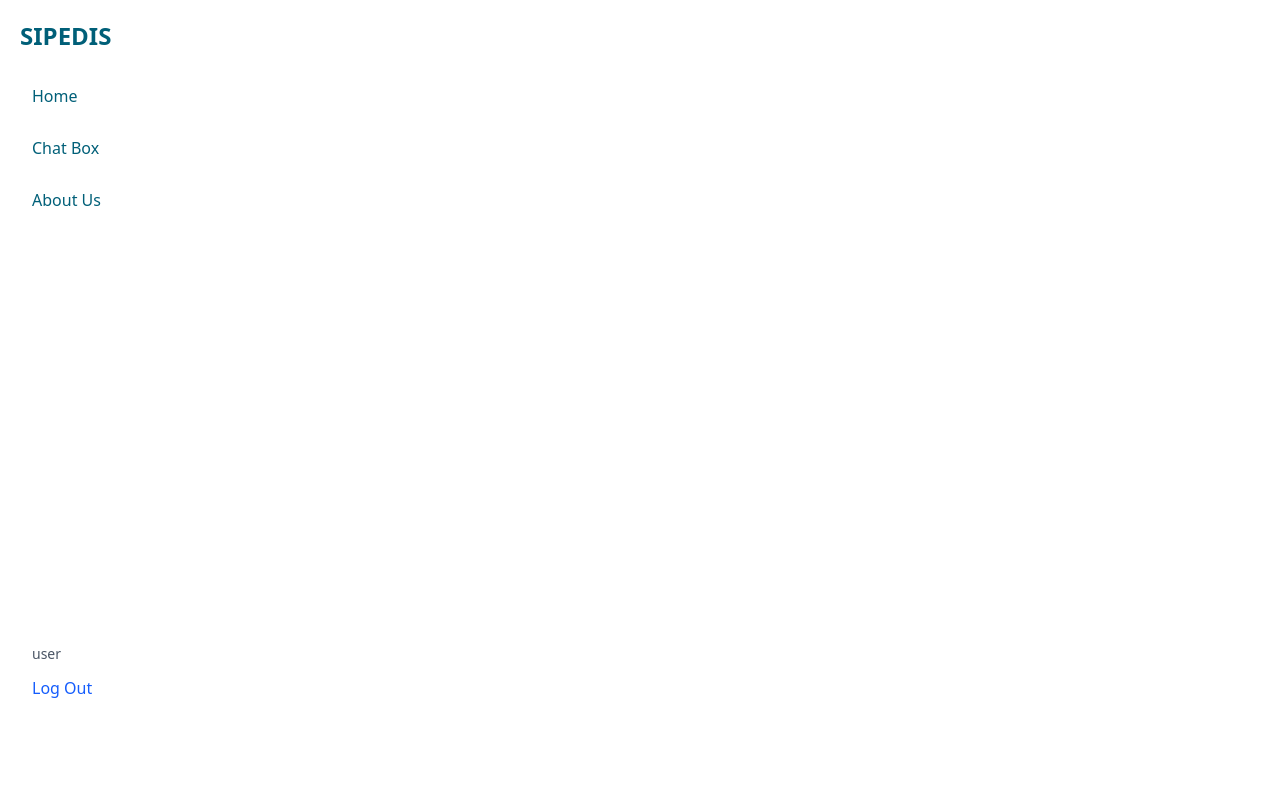
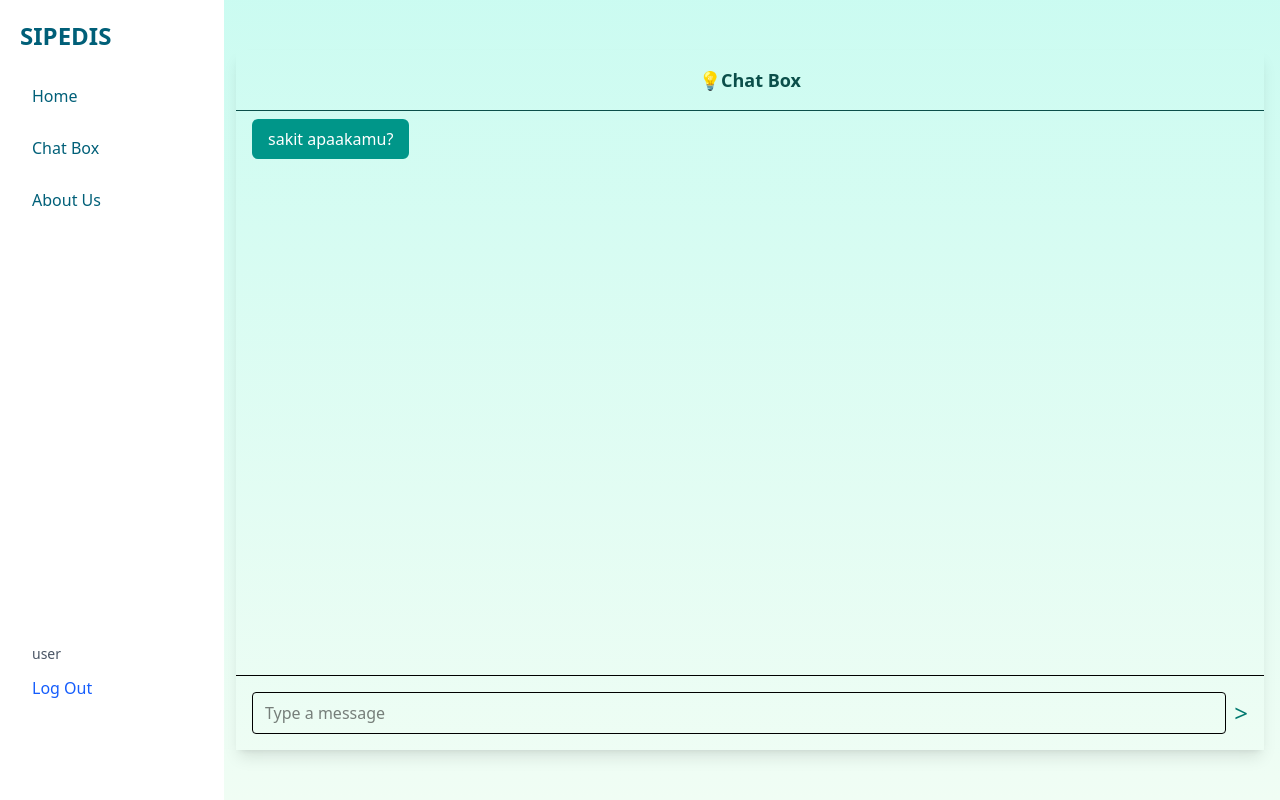
Before and after one commit to sipedis/sipedis-fe, a React (Vite) app: page /chat in a window 1280 px wide. Built offline with nearby package versions, Linux system fonts and the light colour scheme.

Commit message:
add chat component

```diff
--- /dev/null
+++ b/src/component/chatbox.tsx
@@ -0,0 +1,79 @@
+import { useState, useEffect, useRef } from "react";
+
+type Message = {
+  sender: 'user' | 'assistant';
+  text: string;
+};
+
+const ChatBox: React.FC = () => {
+  const [messages, setMessages] = useState<Message[]>([
+    { text: 'sakit apaakamu?', sender: 'assistant' },
+  ]);
+  const [input, setInput] = useState('');
+  const chatEndRef = useRef<HTMLDivElement | null>(null);
+
+  // Scroll otomatis ke bawah saat pesan baru ditambahkan
+  useEffect(() => {
+    chatEndRef.current?.scrollIntoView({ behavior: 'auto' });
+  }, [messages]);
+
+  const sendMessage = () => {
+    if (!input.trim()) return;
+    setMessages([...messages, { sender: 'user', text: input }]);
+    setInput('');
+  };
+
+  const handleKeyPress = (e: React.KeyboardEvent<HTMLInputElement>) => {
+    if (e.key === 'Enter') sendMessage();
+  };
+
+  return (
+    <div className="flex flex-col min-h-screen">
+      <div className="flex-1 bg-gradient-to-b from-teal-100 to-green-50 px-4 flex items-center">
+        {/* Container chat box */}
+        <div className="w-full h-[700px] md:ml-55 shadow-lg overflow-hidden flex flex-col">
+
+            {/* Header Chat Box */}
+            <div className="flex justify-center items-center border-b p-4 font-bold text-lg text-teal-900">💡Chat Box</div>
+
+            {/* chat area */}
+            <div className="flex-1 px-4 py-2 overflow-y-auto flex flex-col gap-3">
+            {messages.map((msg, idx) => (
+                <div
+                key={idx}
+                className={`w-fit max-w-[80%] px-4 py-2 rounded-md text-white break-words ${
+                    msg.sender === 'user'
+                    ? 'bg-teal-400 self-end text-right ml-auto'  // Chat dari user
+                    : 'bg-teal-600 self-start'                   // Chat dari asisten
+                }`}
+                >
+                {msg.text}
+                </div>
+                ))}
+                <div ref={chatEndRef} />
+            </div>
+
+            {/* Input pesan + tombol kirim */}
+            <div className="border-t p-4 flex items-center">
+            <input
+                type="text"
+                className="flex-1 border rounded px-3 py-2 focus:outline-none"
+                placeholder="Type a message"
+                value={input}
+                onChange={(e) => setInput(e.target.value)}
+                onKeyPress={handleKeyPress}
+            />
+            <button
+                onClick={sendMessage}
+                className="ml-2 text-teal-700 hover:text-teal-900 text-2xl"
+            >
+                &gt;
+            </button>
+            </div>
+        </div>
+      </div>
+    </div>
+  );
+};
+
+export default ChatBox;
--- a/src/layout/mainLayout.tsx
+++ b/src/layout/mainLayout.tsx
@@ -1,4 +1,3 @@
-
 import { ReactNode } from 'react';
 import MenuBar from '../component/menuBar';
 
--- a/src/pages/ChatBoxPage.tsx
+++ b/src/pages/ChatBoxPage.tsx
@@ -1,6 +1,10 @@
+import React from 'react';
+import ChatBox from '../component/chatbox';
 
 export default function ChatBoxPage() {
     return (
-        <div>ChatBoxPage</div>
+        <div className="">
+            <ChatBox />
+        </div>
     )
 }
```
